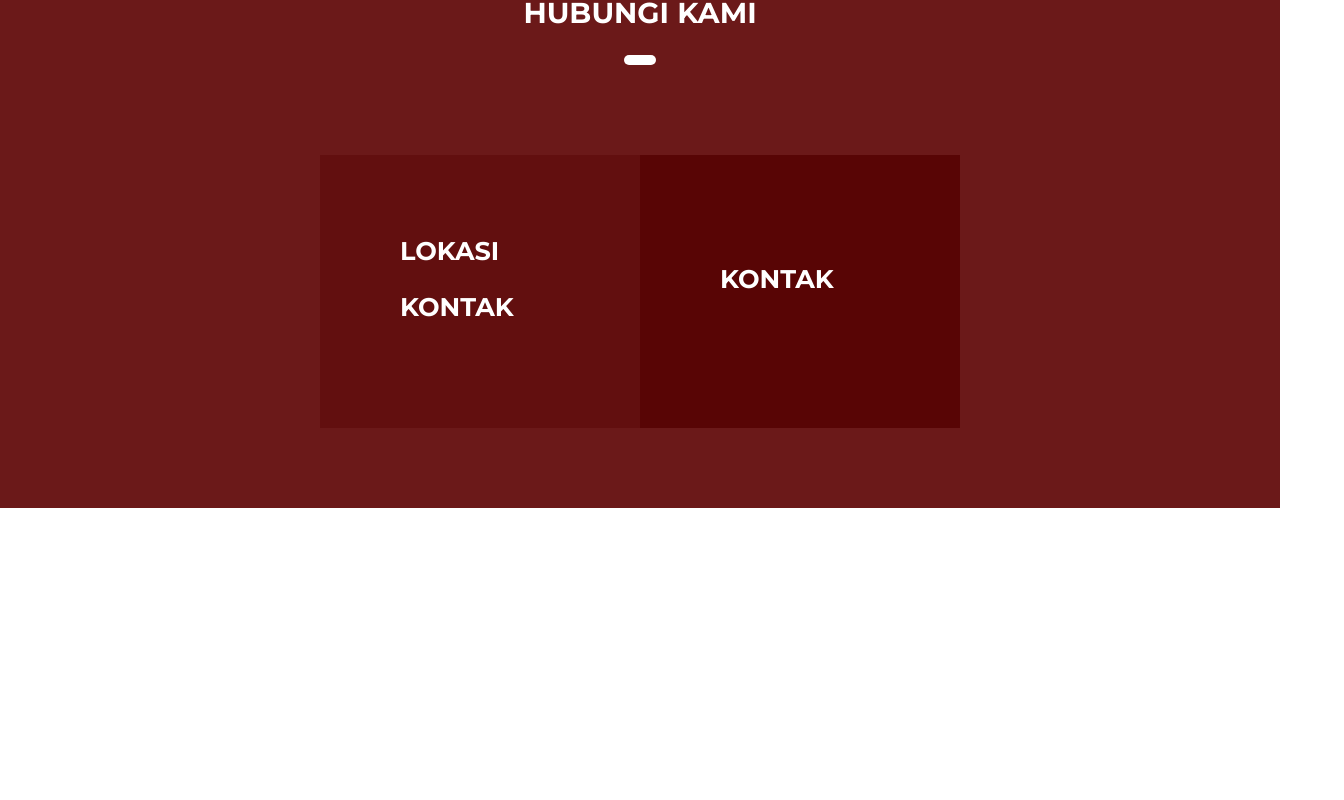
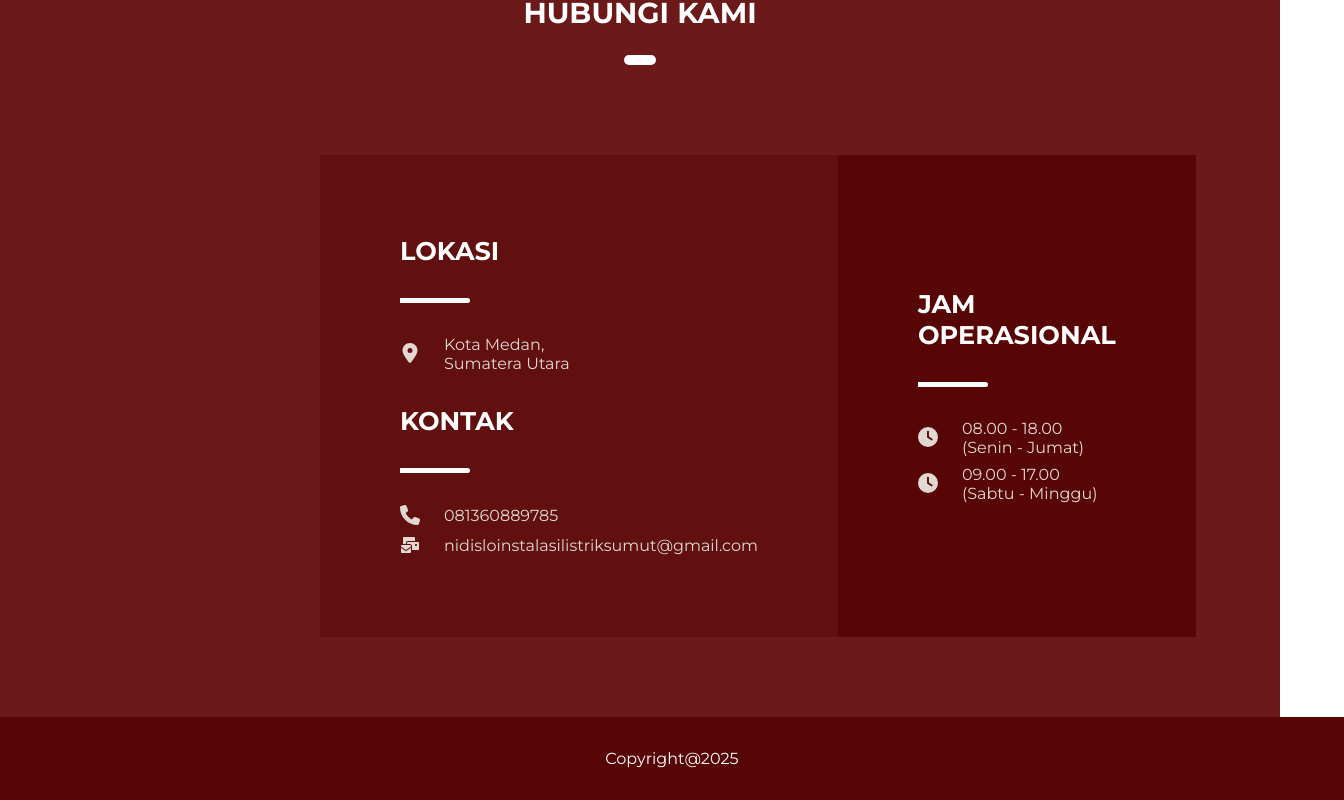
Before and after one commit to rehagana16/nidi-slo, a Next.js app: page / in a window 1280 px wide. Shown: the part 3999-4799 px from the top of the page, 1344 px wide, since content can reach past the window. Before the commit the page ends 4507 px from the top, so only its background shows below. Built offline with nearby package versions, Linux system fonts and the light colour scheme.

Commit message:
complete footer

```diff
--- a/package.json
+++ b/package.json
@@ -9,6 +9,9 @@
     "lint": "next lint"
   },
   "dependencies": {
+    "@fortawesome/fontawesome-svg-core": "^6.7.2",
+    "@fortawesome/free-solid-svg-icons": "^6.7.2",
+    "@fortawesome/react-fontawesome": "^0.2.2",
     "@hookform/error-message": "^2.0.1",
     "next": "15.1.7",
     "react": "^19.0.0",
--- /dev/null
+++ b/src/components/copyright.module.css
@@ -0,0 +1,7 @@
+.copyright {
+  background-color: #580505;
+  width: 100vw;
+  text-align: center;
+  padding: 2rem;
+  color: white;
+}
--- /dev/null
+++ b/src/components/copyright.tsx
@@ -0,0 +1,9 @@
+import styles from './copyright.module.css';
+
+export const Copyright = () => {
+  return (
+    <div className={styles.copyright}>
+      Copyright@2025
+    </div>
+  )
+}
--- a/src/components/footer.module.css
+++ b/src/components/footer.module.css
@@ -21,12 +21,12 @@
  align-items: flex-start;
  justify-content: center;
  padding: 5rem;
+ gap: 2rem;
 }
 
 .header {
   font-size: 1.6rem;
   font-weight: 700;
-  margin-bottom: 1.6rem;
 }
 
 .left {
@@ -51,3 +51,22 @@
 .backgroundWhite.backgroundWhite {
   background-color: white;
 }
+
+.icon {
+  width: 20px;
+  height: 20px;
+}
+
+.section {
+  display: flex;
+  align-items: center;
+  color: #E1D9D1;
+  gap: 24px;
+}
+
+.horizontalDivider {
+  background-color: white;
+  width: 70px;
+  height: 5px;
+  border-radius: 0 0.5rem 0.5rem 0;
+}
--- a/src/components/footer.tsx
+++ b/src/components/footer.tsx
@@ -1,6 +1,8 @@
 import styles from './footer.module.css';
 import baseStyles from './base-section-style.module.css';
 import mergeStrings from '@/util/mergeClassname';
+import { FontAwesomeIcon } from '@fortawesome/react-fontawesome';
+import { faClock, faLocationDot,  faMailBulk,  faMailForward,  faMailReply,  faPhone } from '@fortawesome/free-solid-svg-icons';
 
 export const Footer = () => {
   return(
@@ -14,13 +16,69 @@ export const Footer = () => {
           <div className={styles.header}>
             LOKASI
           </div>
+          <div className={styles.horizontalDivider}/>
+          <div className={styles.section}>
+            <div>
+              <FontAwesomeIcon icon={faLocationDot} className={styles.icon}/>
+            </div>
+            <div>
+              <div>Kota Medan,</div>
+              <div>Sumatera Utara</div>
+            </div>
+          </div>
           <div className={styles.header}>
             KONTAK
           </div>
+          <div className={styles.horizontalDivider}/>
+          <div style={{
+            display: "flex",
+            flexDirection: "column",
+            gap: "8px",
+          }}>
+            <div className={styles.section}>
+              <div>
+                <FontAwesomeIcon icon={faPhone} className={styles.icon}/>
+              </div>
+              <div>
+                081360889785
+              </div>
+            </div>
+            <div className={styles.section}>
+              <div>
+                <FontAwesomeIcon icon={faMailBulk} className={styles.icon}/>
+              </div>
+              <div>
+                nidisloinstalasilistriksumut@gmail.com
+              </div>
+            </div>
+          </div>
         </div>
         <div className={mergeStrings(styles.column, styles.right)}>
-          <div className={styles.header}>
-            KONTAK
+        <div className={styles.header}>
+            JAM OPERASIONAL
+          </div>
+          <div className={styles.horizontalDivider}/>
+          <div style={{
+            display: "flex",
+            flexDirection: "column",
+            gap: "8px",
+          }}>
+            <div className={styles.section}>
+              <div>
+                <FontAwesomeIcon icon={faClock} className={styles.icon}/>
+              </div>
+              <div>
+                08.00 - 18.00 (Senin - Jumat)
+              </div>
+            </div>
+            <div className={styles.section}>
+              <div>
+                <FontAwesomeIcon icon={faClock} className={styles.icon}/>
+              </div>
+              <div>
+                09.00 - 17.00 (Sabtu - Minggu)
+              </div>
+            </div>
           </div>
         </div>
       </div>
--- a/src/components/pageLayout.tsx
+++ b/src/components/pageLayout.tsx
@@ -2,6 +2,7 @@ import React, { ReactElement } from "react";
 import { Footer } from "./footer";
 import { Navbar } from "./navbar";
 import styles from './pageLayout.module.css';
+import { Copyright } from "./copyright";
 
 interface Props {
   children: ReactElement;
@@ -14,6 +15,7 @@ export default function PageLayout({ children }: Props) {
       <Navbar />
       <main className={styles.layout}>{children}</main>
       <Footer />
+      <Copyright />
     </>
   )
 }
--- a/src/components/supported-section.module.css
+++ b/src/components/supported-section.module.css
@@ -3,3 +3,7 @@
   width: 500px;
   height: 200px;
 }
+
+.colorBackground {
+  background-color: #ECDCBF;
+}
--- a/src/components/supported-section.tsx
+++ b/src/components/supported-section.tsx
@@ -1,10 +1,11 @@
 import Image from 'next/image';
 import baseStyle from './base-section-style.module.css';
 import styles from './supported-section.module.css';
+import mergeStrings from '@/util/mergeClassname';
 
 export const SupportedSection = () => {
   return(
-    <div className={baseStyle.container}>
+    <div className={mergeStrings(baseStyle.container, styles.colorBackground)}>
       <div className={baseStyle.sectionHeader}>
         Supported By
       </div>
--- a/src/pages/_app.tsx
+++ b/src/pages/_app.tsx
@@ -3,6 +3,7 @@ import type { NextPage } from 'next'
 import type { AppProps } from 'next/app'
 import './global.css';
 import { Montserrat } from 'next/font/google'
+import Head from 'next/head';
 
 const montserrat = Montserrat({
   weight: ['400', '500', '700'],
@@ -24,6 +25,9 @@ export default function MyApp({ Component, pageProps }: AppPropsWithLayout) {
 
   return (
     <>
+      <Head>
+        <script src="https://kit.fontawesome.com/3efa7fb350.js" crossOrigin="anonymous"></script>
+      </Head>
       <main className={montserrat.className}>
         {getLayout(<Component {...pageProps} />)}
       </main>
```
